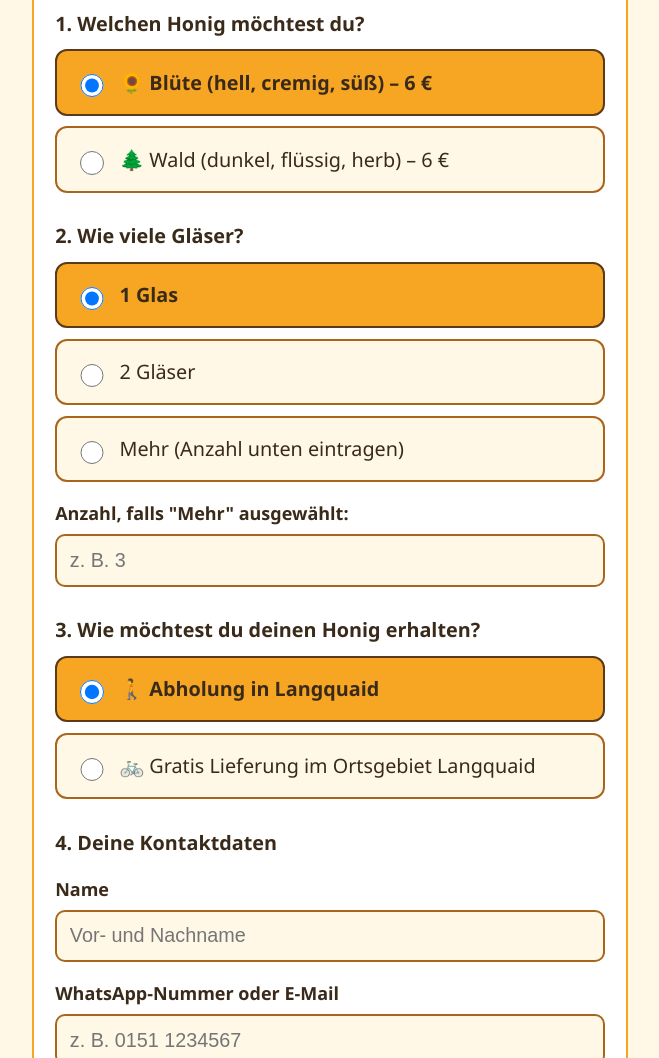
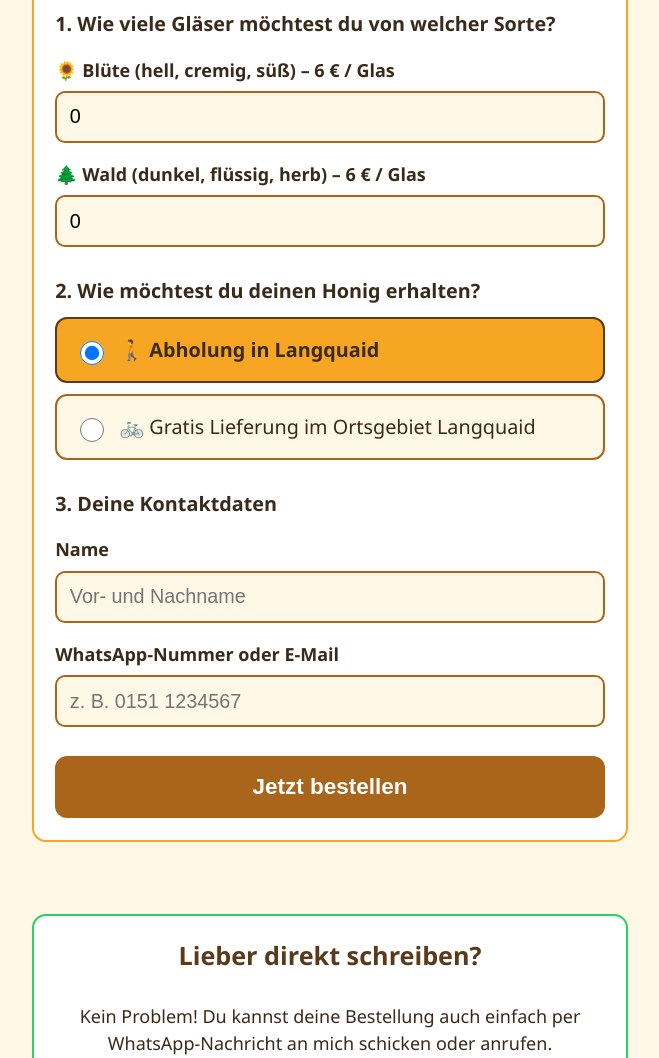
Before and after one commit to HannesRe/ImkereiReschke, a plain HTML site: page index.html in a window 1280 px wide. Shown: the part 1841-2899 px from the top of the page, without its empty margins (310-969 px from the left). Drawn offline with Linux system fonts and the light colour scheme.

Commit message:
lazy commit

```diff
--- a/index.html
+++ b/index.html
@@ -79,7 +79,7 @@
   <section id="bezahlung">
     <h2>Bezahlung</h2>
     <p>
-      Bezahlung gerne per Überweisung oder per PayPal (Infos sende ich in der Bestellbestätigung) oder auch bar bei Abholung.
+      Bezahlung gerne per Überweisung oder per PayPal (Infos sende ich separat zu) oder auch bar bei Abholung.
     </p>
   </section>
 
@@ -106,37 +106,16 @@
       <input type="text" name="_honey" style="display:none" tabindex="-1" autocomplete="off" />
 
       <div class="frage">
-        <p class="frage-titel">1. Welchen Honig möchtest du?</p>
-        <label class="auswahl-kachel">
-          <input type="radio" name="Honigsorte" value="Blüte (hell, cremig, süß)" checked />
-          🌻 Blüte (hell, cremig, süß) – 6&nbsp;€
-        </label>
-        <label class="auswahl-kachel">
-          <input type="radio" name="Honigsorte" value="Wald (dunkel, flüssig, herb)" />
-          🌲 Wald (dunkel, flüssig, herb) – 6&nbsp;€
-        </label>
+        <p class="frage-titel">1. Wie viele Gläser möchtest du von welcher Sorte?</p>
+        <label class="textfeld-label" for="menge-bluete">🌻 Blüte (hell, cremig, süß) – 6&nbsp;€ / Glas</label>
+        <input type="number" id="menge-bluete" name="Anzahl Blüte" min="0" value="0" />
+
+        <label class="textfeld-label" for="menge-wald">🌲 Wald (dunkel, flüssig, herb) – 6&nbsp;€ / Glas</label>
+        <input type="number" id="menge-wald" name="Anzahl Wald" min="0" value="0" />
       </div>
 
       <div class="frage">
-        <p class="frage-titel">2. Wie viele Gläser?</p>
-        <label class="auswahl-kachel">
-          <input type="radio" name="Menge" value="1 Glas" checked />
-          1 Glas
-        </label>
-        <label class="auswahl-kachel">
-          <input type="radio" name="Menge" value="2 Gläser" />
-          2 Gläser
-        </label>
-        <label class="auswahl-kachel">
-          <input type="radio" name="Menge" value="Mehr, siehe Anzahl-Feld" />
-          Mehr (Anzahl unten eintragen)
-        </label>
-        <label class="textfeld-label" for="anzahl">Anzahl, falls "Mehr" ausgewählt:</label>
-        <input type="number" id="anzahl" name="Anzahl (falls Mehr)" min="1" placeholder="z. B. 3" />
-      </div>
-
-      <div class="frage">
-        <p class="frage-titel">3. Wie möchtest du deinen Honig erhalten?</p>
+        <p class="frage-titel">2. Wie möchtest du deinen Honig erhalten?</p>
         <label class="auswahl-kachel">
           <input type="radio" name="Abholung_oder_Lieferung" value="Abholung in Langquaid" checked />
           🚶 Abholung in Langquaid
@@ -148,7 +127,7 @@
       </div>
 
       <div class="frage">
-        <p class="frage-titel">4. Deine Kontaktdaten</p>
+        <p class="frage-titel">3. Deine Kontaktdaten</p>
         <label class="textfeld-label" for="name">Name</label>
         <input type="text" id="name" name="Name" required placeholder="Vor- und Nachname" />
 
@@ -159,6 +138,18 @@
       <button type="submit" class="absenden-knopf">Jetzt bestellen</button>
     </form>
   </section>
+
+  <script>
+    // Verhindert eine leere Bestellung (0 Gläser insgesamt)
+    document.querySelector('#bestellen form').addEventListener('submit', function (e) {
+      var bluete = parseInt(document.getElementById('menge-bluete').value, 10) || 0;
+      var wald = parseInt(document.getElementById('menge-wald').value, 10) || 0;
+      if (bluete + wald <= 0) {
+        e.preventDefault();
+        alert('Bitte gib mindestens ein Glas Honig an (Blüte oder Wald).');
+      }
+    });
+  </script>
 
   <!-- ============================================================
        ALTERNATIVE: BESTELLUNG PER WHATSAPP
```
